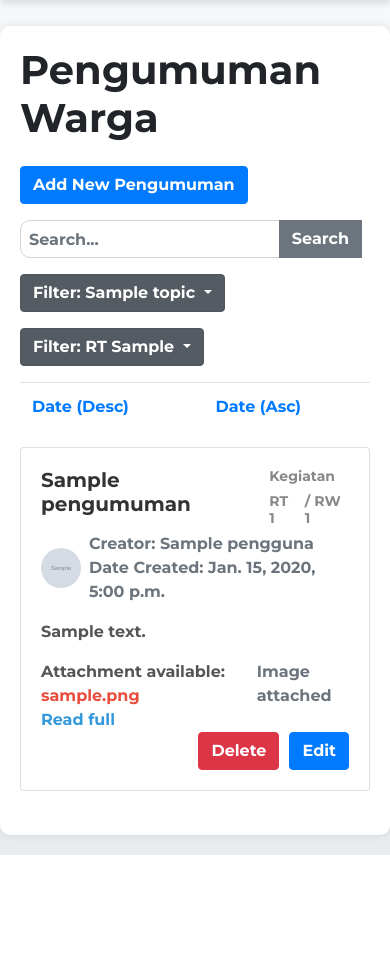
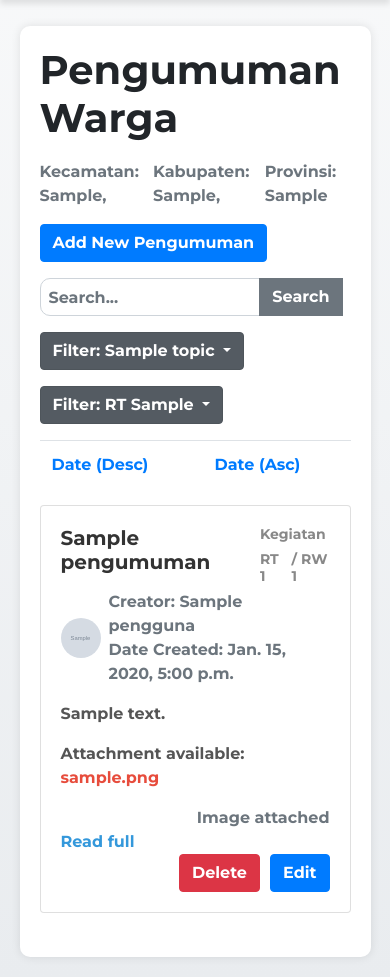
Before and after one commit to RukunChat/rukunchat-backend, a Django app: template pengumuman/templates/pengumuman_list.html in a window 390 px wide. Shown: the part 70-1047 px from the top of the page. Before the commit the page ends 925 px from the top, so only its background shows below. Run offline with Django 4.2, Linux system fonts and the light colour scheme; tables that the repository leaves empty hold one stand-in row (values such as "Sample post"); the template is opened without the code that fills it: values that come from a table or form of the project are taken from there, most other values are stand-ins (such as "Sample title", 1, 10 or a date in 2020); grey boxes marked "Sample" are stand-in pictures; lists and menus that the app fills with data are empty; some libraries are stand-ins or nearby versions.

Commit message:
Add responsiveness and deleting tracked files

```diff
--- a/pengumuman/templates/pengumuman_list.html
+++ b/pengumuman/templates/pengumuman_list.html
@@ -68,7 +68,7 @@
         box-shadow: 0 0 10px rgba(0, 0, 0, 0.1);
         padding: 20px;
         margin-top: 20px;
-        max-width: 1600px; /* Set your desired maximum width */
+        max-width: 90%; /* Set your desired maximum width */
         margin-left: auto;
         margin-right: auto;
     }
@@ -164,6 +164,19 @@
 
         <h1 class="mb-4">Pengumuman Warga</h1>
 
+        <div class="d-flex align-items-center mt-2">
+            <!-- Add the following lines for kecamatan, kabupaten, and provinsi -->
+            <span class="mr-2">
+                <p class="card-subtitle mb-3 text-muted">Kecamatan: {{ anggota.RT.RW.kecamatan }},</p>
+            </span>
+            <span class="mr-2">
+                <p class="card-subtitle mb-3 text-muted">Kabupaten: {{ anggota.RT.RW.kabupaten }},</p>
+            </span>
+            <span>
+                <p class="card-subtitle mb-3 text-muted">Provinsi: {{ anggota.RT.RW.provinsi }}</p>
+            </span>
+        </div>
+
         <!-- Button to trigger modal -->
         <button type="button" class="btn btn-primary" data-toggle="modal" data-target="#createPengumumanModal">
             Add New Pengumuman
@@ -245,17 +258,15 @@
                 <p class="card-text">{{ pengumuman.text|truncatechars:150 }}{% if pengumuman.text|length > 150 %}...{% endif %}</p>
 
 
-                {% if pengumuman.attachment or pengumuman.image %}
+                {% if pengumuman.attachment %}
+                    <p class="card-text">Attachment available: <a href="{{ pengumuman.attachment.url }}" download="{{ pengumuman.attachment.name }}" class="attachment-link">{{ pengumuman.attachment.name }}</a></p>
+                {% endif %}
+
+                {% if pengumuman.image %}
                     <div class="card-text d-flex justify-content-between align-items-center">
-                        {% if pengumuman.attachment %}
-                            <span>Attachment available: <a href="{{ pengumuman.attachment.url }}" download="{{ pengumuman.attachment.name }}" class="attachment-link">{{ pengumuman.attachment.name }}</a></span>
-                        {% else %}
-                            <span></span>
-                        {% endif %}
+                        <span></span>
 
-                        {% if pengumuman.image %}
-                            <span class="ml-3 text-muted">Image attached</span>
-                        {% endif %}
+                        <span class="ml-3 text-muted">Image attached</span>
                     </div>
                 {% endif %}
 
```
Also changed, not shown: pengumuman/templates/pengumuman_detail.html (+18 -1 lines).
